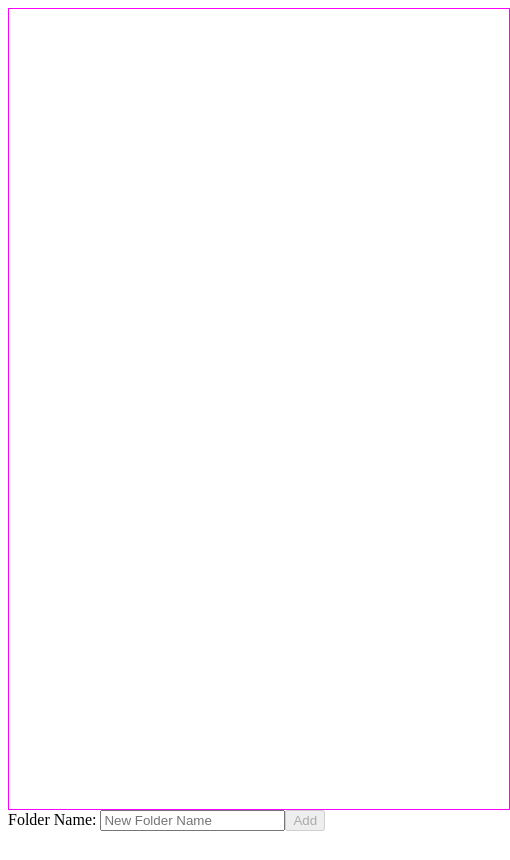
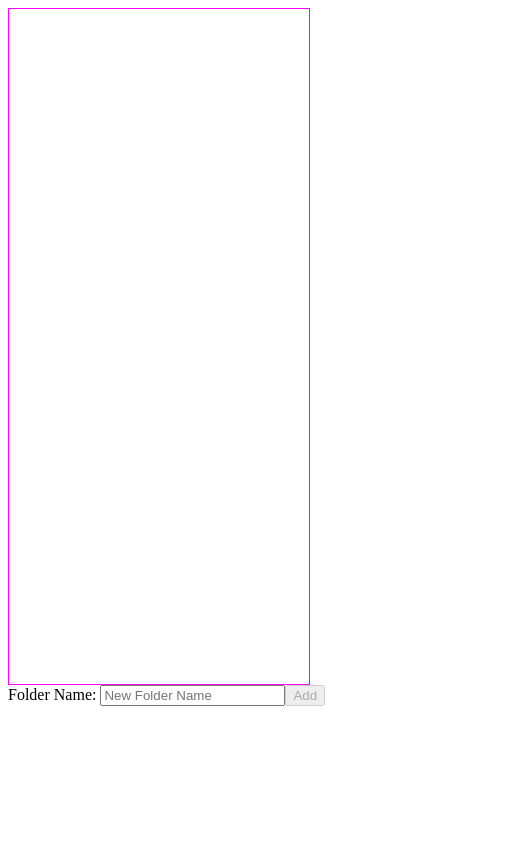
Before and after one commit to yinonbt/folders-tree, an Angular app in the folder folders-tree-app/: page / in a window 390 px wide. Shown: the whole page, 510 px wide, since content can reach past the window. Built offline with nearby package versions, Linux system fonts and the light colour scheme.

Commit message:
alignment and responsivness

```diff
--- a/folders-tree-app/src/app/app.component.html
+++ b/folders-tree-app/src/app/app.component.html
@@ -1 +1,3 @@
-<app-folders-root> </app-folders-root>
+<div class="container-root">
+  <app-folders-root> </app-folders-root>
+</div>
--- a/folders-tree-app/src/app/app.component.scss
+++ b/folders-tree-app/src/app/app.component.scss
@@ -0,0 +1,11 @@
+.container-root {
+    display: flex;
+    height: 100vh;
+    flex-direction: column;
+    app-folders-root {
+        display: flex;
+        flex-direction: column;
+        justify-items: stretch;
+        height: 100%;
+    }
+}
--- a/folders-tree-app/src/app/components/folders-root/folders-root.component.scss
+++ b/folders-tree-app/src/app/components/folders-root/folders-root.component.scss
@@ -1,8 +1,8 @@
 .folder-list-container {
   width: 50%;
-  min-width: 500px;
+  min-width: 300px;
   height: 80%;
-  min-height: 800px;
+  min-height: 400px;
   border: 1px;
   border-color: magenta;
   border-style: solid;
```
